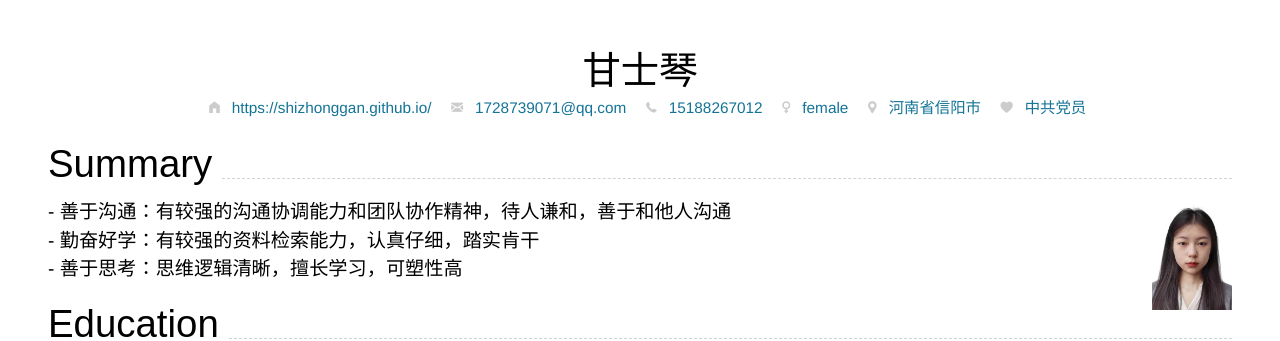
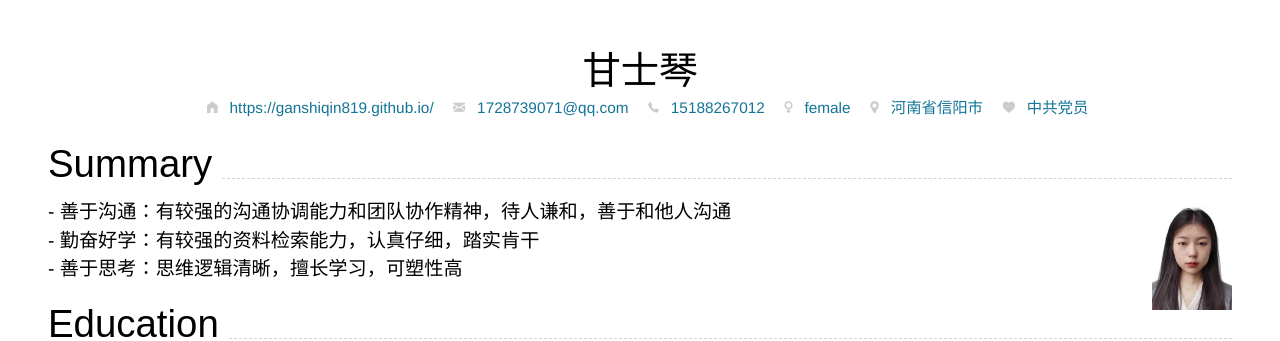
Before and after one commit to ganshiqin819/ganshiqin819.github.io, a Jekyll site: the page built from index.md, in a window 1280 px wide. Shown: the top 341 px of the page. Built offline with Jekyll 4.4.1, drawn with Linux system fonts in a browser that asks for light colours; nearby versions of some CDN libraries; part of the change alters nothing that is shown.

Commit message:
Update index.md

```diff
--- a/index.md
+++ b/index.md
@@ -5,8 +5,8 @@ email:
   url: 1728739071@qq.com
   text: 1728739071@qq.com
 homepage:
-  url: https://shizhonggan.github.io/
-  text: https://shizhonggan.github.io/
+  url: https://ganshiqin819.github.io/
+  text: https://ganshiqin819.github.io/
 phone:
   url: 15188267012
   text: 15188267012
```
